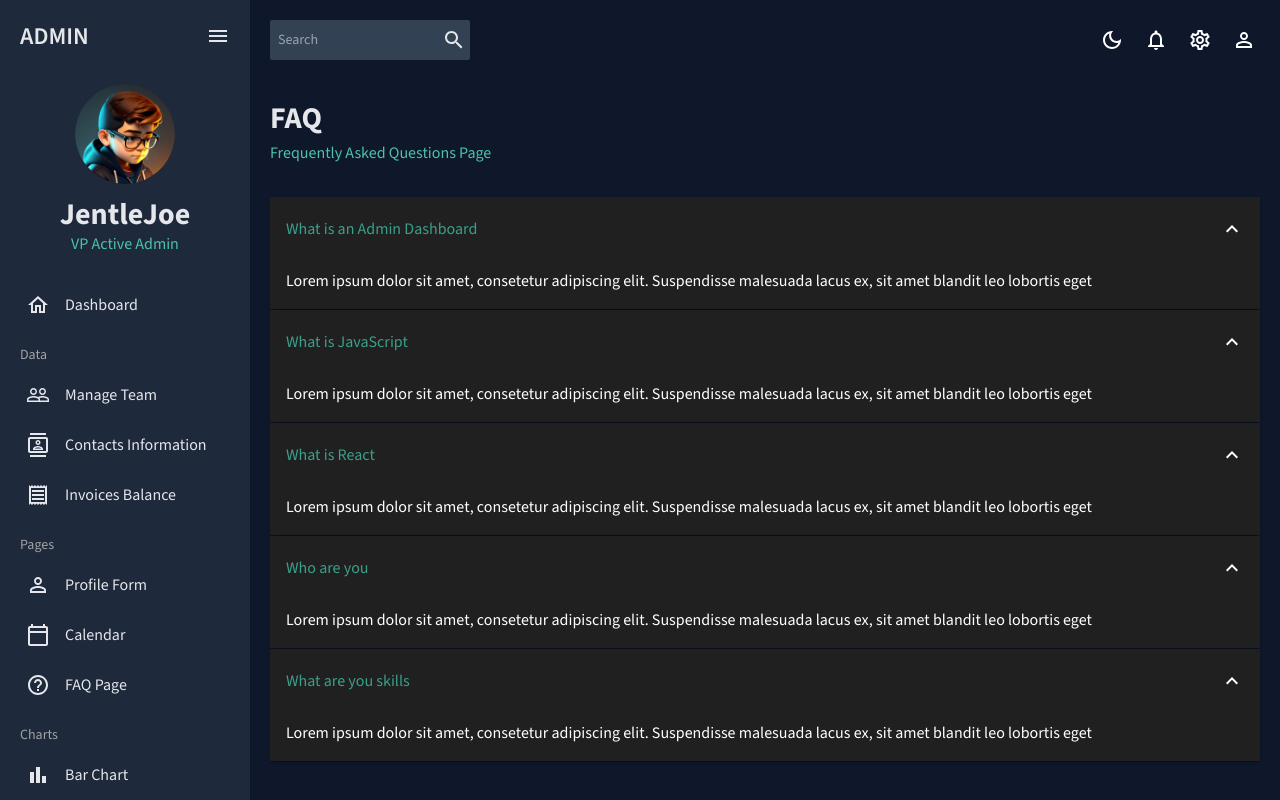
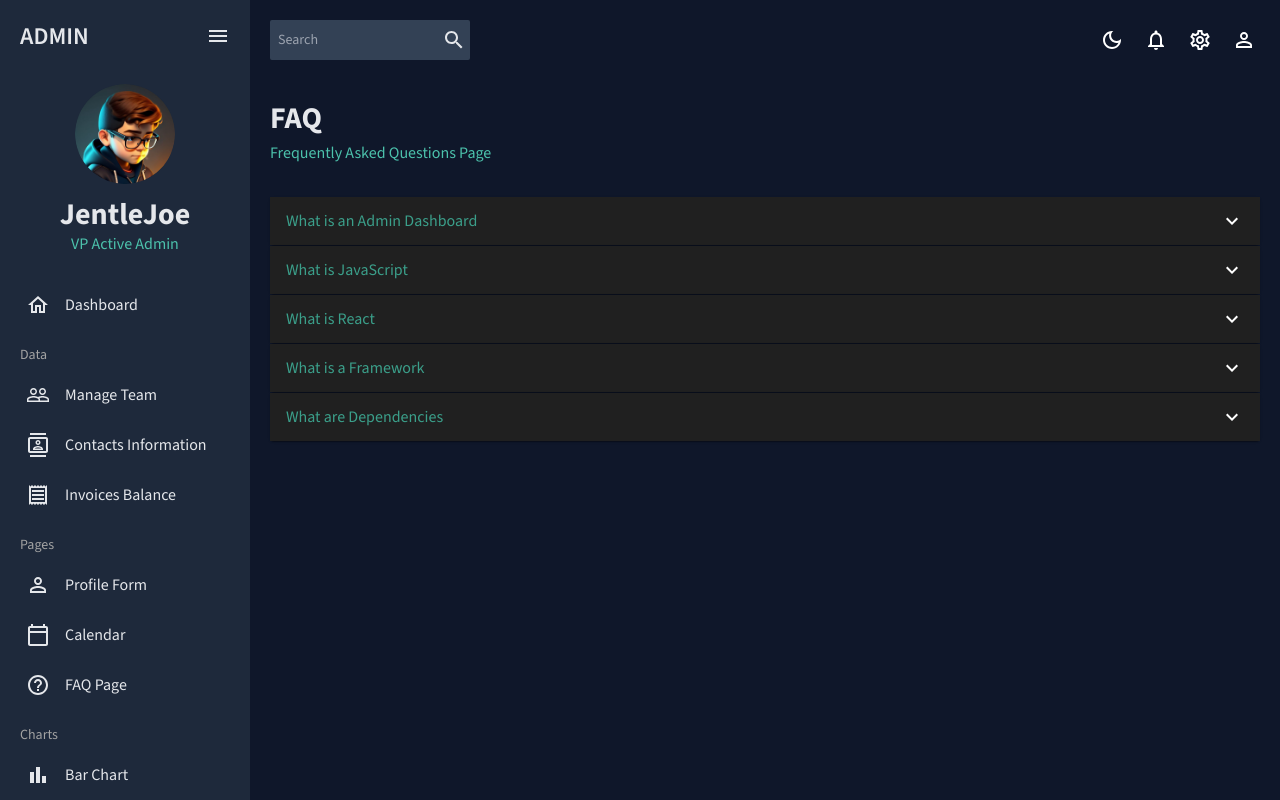
Before and after one commit to JentleJoe/react-admin, a React (Vite) app: page /faq in a window 1280 px wide. Built offline with nearby package versions, Linux system fonts and the light colour scheme.

Commit message:
udpated faq questions

```diff
--- a/src/scenes/faq/Faq.jsx
+++ b/src/scenes/faq/Faq.jsx
@@ -9,28 +9,31 @@ const Faq = () => {
    const faqs = [
     {
         question: 'What is an Admin Dashboard',
-        answer: `Lorem ipsum dolor sit amet, consetetur adipiscing elit. Suspendisse
-                malesuada lacus ex, sit amet blandit leo lobortis eget`,
+        answer: `An admin dashboard is like a control center for managing a website or app.
+        It helps you track important info, make changes, and keep things running smoothly all
+        in one place without having to write any code!`,
     },
     {
         question: 'What is JavaScript',
-        answer: `Lorem ipsum dolor sit amet, consetetur adipiscing elit. Suspendisse
-                malesuada lacus ex, sit amet blandit leo lobortis eget`,
+        answer: `JavaScript is a programming language that helps make websites interactive.
+        It is what lets buttons, forms, animations, and other parts of a website respond when
+        you click, type, or scroll. JavaScript brings websites to life!`,
     },
     {
         question: 'What is React',
-        answer: `Lorem ipsum dolor sit amet, consetetur adipiscing elit. Suspendisse
-                malesuada lacus ex, sit amet blandit leo lobortis eget`,
+        answer: `React is a JavaScript framework. It is used to build websites
+        or applications that updates automatically without having to refresh the whole page`,
     },
     {
-        question: 'Who are you',
-        answer: `Lorem ipsum dolor sit amet, consetetur adipiscing elit. Suspendisse
-                malesuada lacus ex, sit amet blandit leo lobortis eget`,
+        question: 'What is a Framework',
+        answer: `A  framework is a collection of ready-made tools and rules that helps developers
+        build software more quickly and easily`,
     },
     {
-        question: 'What are you skills',
-        answer: `Lorem ipsum dolor sit amet, consetetur adipiscing elit. Suspendisse
-                malesuada lacus ex, sit amet blandit leo lobortis eget`,
+        question: 'What are Dependencies',
+        answer: `Dependencies are the extra tools or packages that a project depends on to work
+        properly. Using dependencies prevents you from having to build everything from scratch by
+        using ready-made tools built by other developers.`,
     },
    ]
 
@@ -40,7 +43,7 @@ const Faq = () => {
         {
             faqs.map((faq, index) => (
                 <div key={index} className="mb-[1px]">
-                    <Accordion defaultExpanded sx={theme.accordion} key={index}>
+                    <Accordion sx={theme.accordion} key={index}>
                         <AccordionSummary expandIcon={<ExpandMore />}
                         sx={theme.accordionSummary}>
                             <h5 className={` text-[#3B9F8A]`}>{faq.question}</h5>
```
